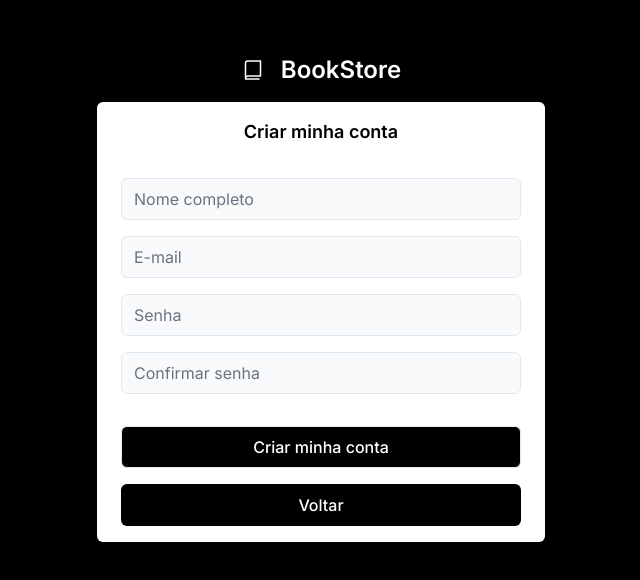
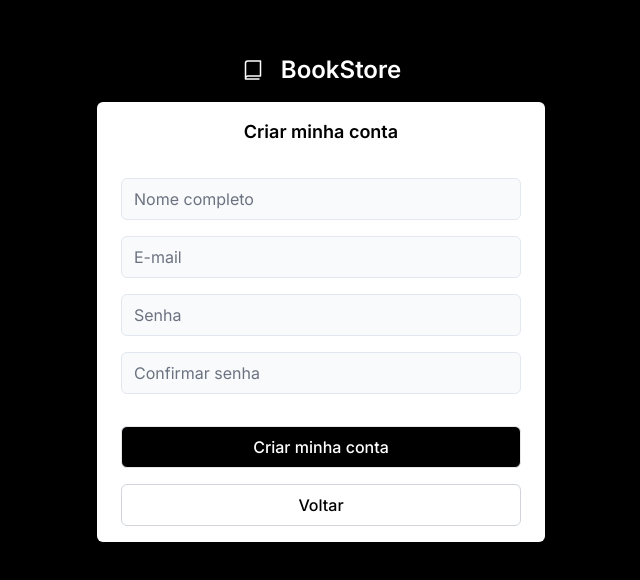
Before and after one commit to FelipeGangrel/bookstore-web, a Next.js app: page /sign-up in a window 1280 px wide. Shown: the part 102-682 px from the top of the page, without its empty margins (319-959 px from the left). Built offline with nearby package versions, Linux system fonts and the light colour scheme.

Commit message:
Refactor link imports in sign-in and sign-up pages

```diff
--- a/src/app/(auth)/sign-in/page.tsx
+++ b/src/app/(auth)/sign-in/page.tsx
@@ -1,6 +1,6 @@
 'use client'
 
-import Link from 'next/link'
+import NextLink from 'next/link'
 import { useRouter } from 'next/navigation'
 import { signIn } from 'next-auth/react'
 import type { FormEvent } from 'react'
@@ -78,19 +78,15 @@ export default function LoginPage() {
       </div>
 
       <div className="flex flex-col gap-4">
-        <Button type="submit" size="md" variant="dark" className="w-full">
+        <Button type="submit" size="md" color="primary" className="w-full">
           Entrar
         </Button>
 
-        <Link href="/sign-up">
-          <Button
-            size="md"
-            variant="light"
-            className="w-full border-transparent"
-          >
+        <NextLink href="/sign-up">
+          <Button size="md" color="secondary" className="w-full">
             Ainda não tenho uma conta
           </Button>
-        </Link>
+        </NextLink>
       </div>
     </form>
   )
--- a/src/app/(auth)/sign-up/page.tsx
+++ b/src/app/(auth)/sign-up/page.tsx
@@ -1,6 +1,6 @@
 'use client'
 
-import Link from 'next/link'
+import NextLink from 'next/link'
 import { signIn } from 'next-auth/react'
 import type { FormEvent } from 'react'
 import { useCallback, useState } from 'react'
@@ -126,19 +126,15 @@ export default function CreateAccountPage() {
       </div>
 
       <div className="flex flex-col gap-4">
-        <Button type="submit" size="md" variant="dark" className="w-full">
+        <Button type="submit" size="md" color="primary" className="w-full">
           Criar minha conta
         </Button>
 
-        <Link href="/sign-in">
-          <Button
-            size="md"
-            variant="light"
-            className="w-full border-transparent"
-          >
+        <NextLink href="/sign-in">
+          <Button size="md" color="secondary" className="w-full">
             Voltar
           </Button>
-        </Link>
+        </NextLink>
       </div>
     </form>
   )
```
